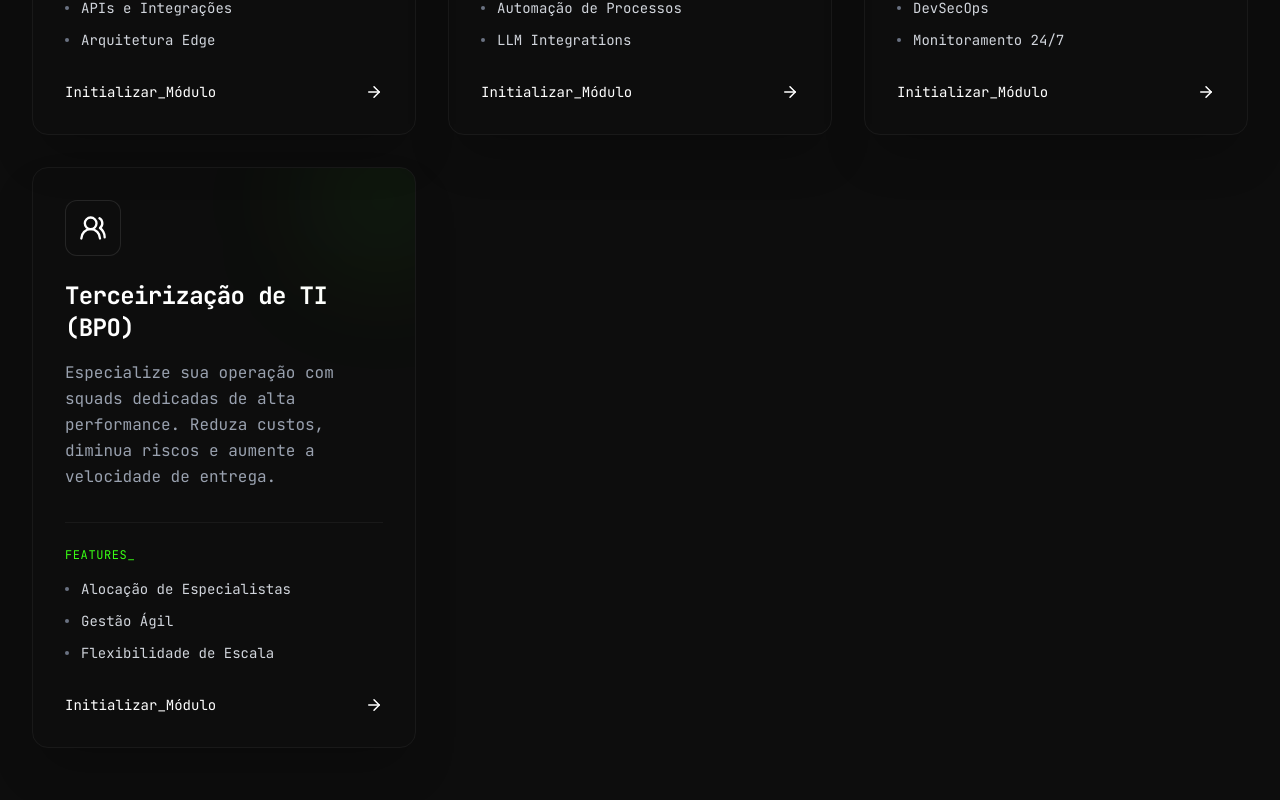
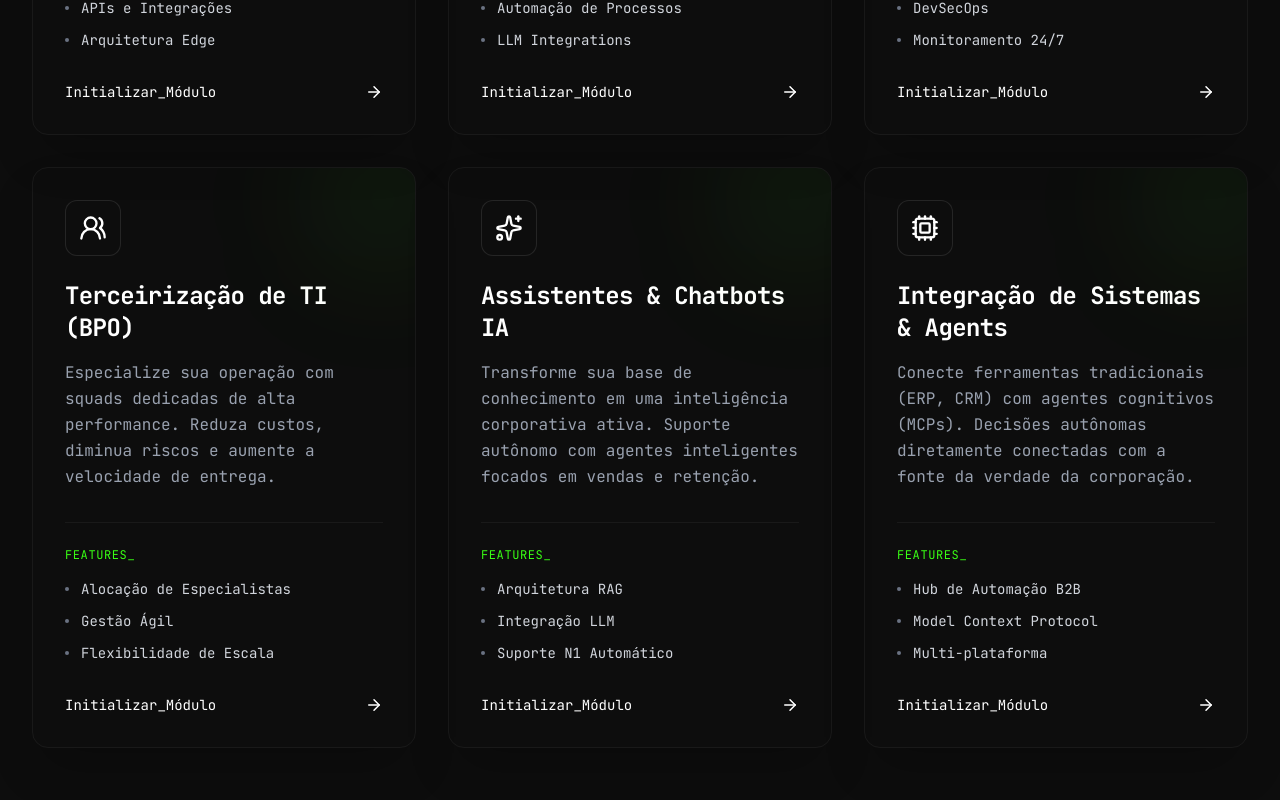
Before and after one commit to JuniorVln/oncodeit, a React (Vite) app: page /servicos in a window 1280 px wide. Shown: the part 1000-1800 px from the top of the page. Built offline with nearby package versions, Linux system fonts and the light colour scheme.

Commit message:
feat: add 2 new AI services to balance a 3x3 layout

```diff
--- a/src/pages/Services.tsx
+++ b/src/pages/Services.tsx
@@ -1,5 +1,5 @@
 import { motion } from 'framer-motion';
-import { Server, Users2, Code2, ArrowRight, Terminal, Bot } from 'lucide-react';
+import { Server, Users2, Code2, ArrowRight, Terminal, Bot, Sparkles, Cpu } from 'lucide-react';
 import { Link } from 'react-router-dom';
 
 const services = [
@@ -34,6 +34,22 @@ const services = [
         description: 'Especialize sua operação com squads dedicadas de alta performance. Reduza custos, diminua riscos e aumente a velocidade de entrega.',
         features: ['Alocação de Especialistas', 'Gestão Ágil', 'Flexibilidade de Escala'],
         link: '/servicos/terceirizacao-ti'
+    },
+    {
+        id: 'assistentes-chatbots',
+        title: 'Assistentes & Chatbots IA',
+        icon: Sparkles,
+        description: 'Transforme sua base de conhecimento em uma inteligência corporativa ativa. Suporte autônomo com agentes inteligentes focados em vendas e retenção.',
+        features: ['Arquitetura RAG', 'Integração LLM', 'Suporte N1 Automático'],
+        link: '/servicos/ia'
+    },
+    {
+        id: 'integracao-agentes',
+        title: 'Integração de Sistemas & Agents',
+        icon: Cpu,
+        description: 'Conecte ferramentas tradicionais (ERP, CRM) com agentes cognitivos (MCPs). Decisões autônomas diretamente conectadas com a fonte da verdade da corporação.',
+        features: ['Hub de Automação B2B', 'Model Context Protocol', 'Multi-plataforma'],
+        link: '/servicos/ia'
     }
 ];
 
```
